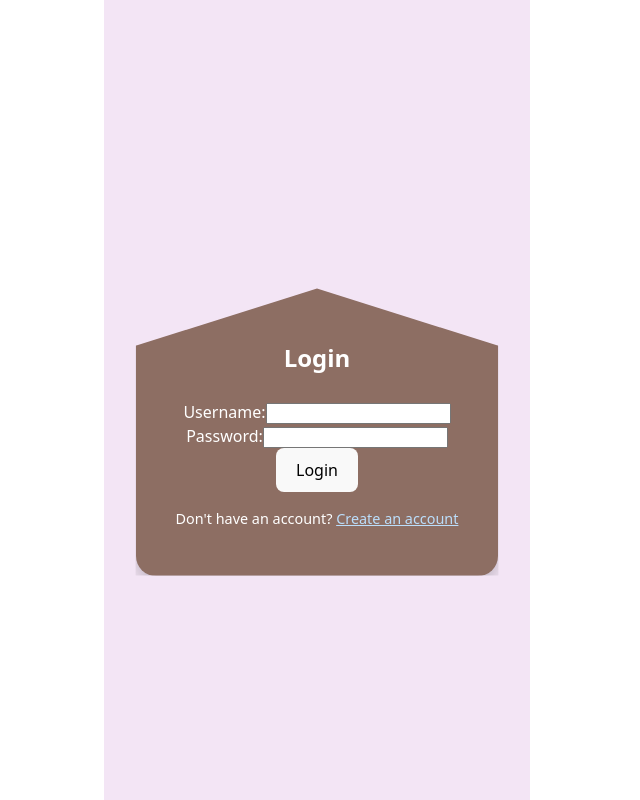
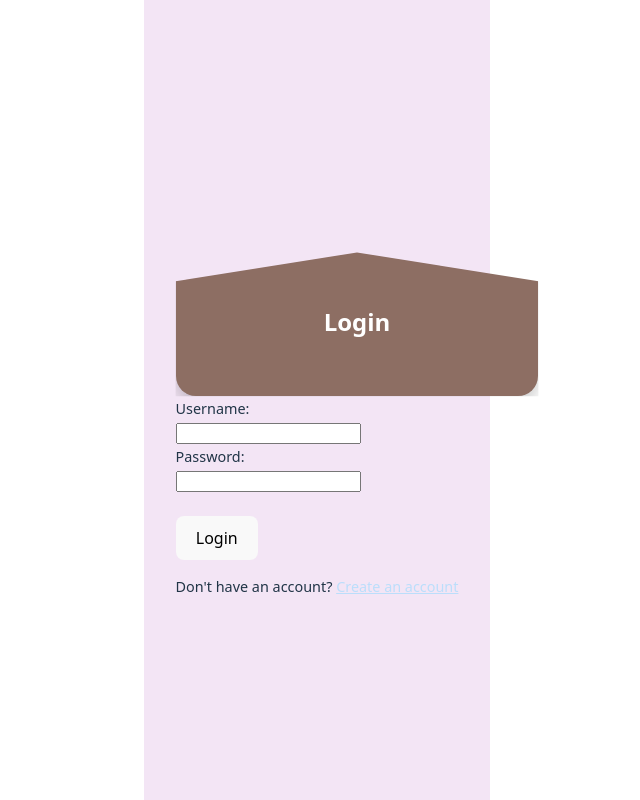
Before and after one commit to ShelbyPop/CS144-GroupProject, a React (Vite) app in the folder frontend/: page / in a window 1280 px wide. Shown: the whole page, without its empty margins (323-963 px from the left). Built offline with nearby package versions, Linux system fonts and the light colour scheme.

Commit message:
Update Login.jsx

```diff
--- a/frontend/src/Login.jsx
+++ b/frontend/src/Login.jsx
@@ -41,12 +41,18 @@ export default function Login({ setInputUsername }) {
   };
 
   return (
+      <div className="loginpage">
+
     <div className="login-container">
-      <div className="login-card">
-        <h2>Login</h2>
+      <div>
+        < div className="login-card">
+        <h2 >Login</h2> </div>
         <form onSubmit={handleSubmit}>
           <div className="form-group">
-            <label>Username:</label>
+
+            <label className="signup-link">Username:</label>
+            <br></br>
+
             <input
               type="text"
               value={username}
@@ -56,7 +62,9 @@ export default function Login({ setInputUsername }) {
           </div>
 
           <div className="form-group">
-            <label>Password:</label>
+            <label className="signup-link">Password:</label>
+             <br></br>
+
             <input
               type="password"
               value={password}
@@ -64,8 +72,9 @@ export default function Login({ setInputUsername }) {
               required
             />
           </div>
+          <br></br>
 
-          <button type="submit">Login</button>
+          <button type="submit" >Login</button>
         </form>
 
         <p className="signup-link">
@@ -76,5 +85,6 @@ export default function Login({ setInputUsername }) {
         </p>
       </div>
     </div>
+    </div>
   );
 }
```
